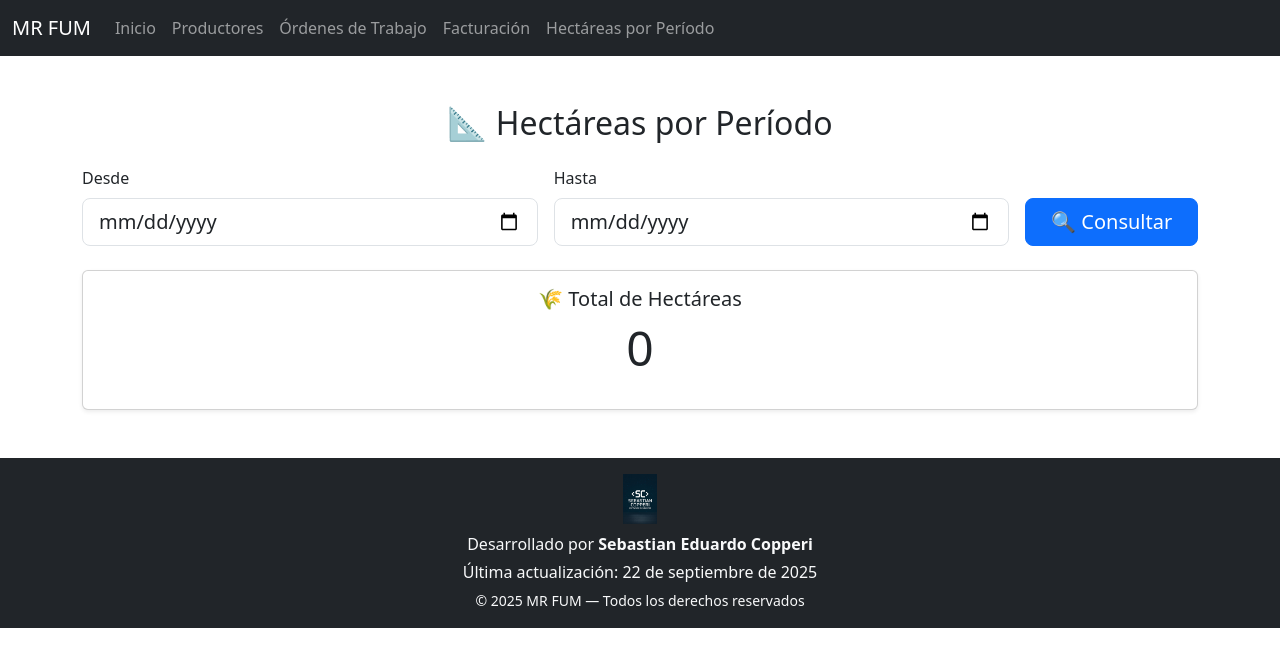
After one commit to sebacoppe/fumigadora_rosello, a Flask app: page /hectareas_periodo in a window 1280 px wide. The commit adds this page. Shown: the top 667 px of the page. Run offline with Flask 3, Linux system fonts and the light colour scheme; data that the repository does not hold is empty.

Commit message:
Agrego ruta hectareas_periodo y template PWA

```diff
--- a/rutas/dashboard.py
+++ b/rutas/dashboard.py
@@ -29,7 +29,8 @@
     ot_en_fecha = query.filter_by(estado='en_fecha').count()
     ot_completadas = query.filter_by(estado='completada').count()
 
-    return render_template('dashboard.html',
+    return render_template(
+        'dashboard.html',
         ordenes=ordenes,
         total_hectareas=total_hectareas,
         productores_activos=productores_activos,
@@ -39,3 +40,26 @@
         desde=desde_str,
         hasta=hasta_str
     )
+
+# 👇 ESTA FUNCIÓN VA FUERA DE inicio()
+@dashboard_bp.route('/hectareas_periodo', methods=['GET'])
+def hectareas_periodo():
+    desde_str = request.args.get('desde')
+    hasta_str = request.args.get('hasta')
+
+    desde = datetime.strptime(desde_str, '%Y-%m-%d').date() if desde_str else None
+    hasta = datetime.strptime(hasta_str, '%Y-%m-%d').date() if hasta_str else None
+
+    query = db.session.query(OrdenTrabajo)
+
+    if desde and hasta:
+        query = query.filter(OrdenTrabajo.fecha.between(desde, hasta))
+
+    total_hectareas = sum(ot.hectareas for ot in query.all() if ot.hectareas)
+
+    return render_template(
+        'hectareas_periodo.html',
+        total_hectareas=total_hectareas,
+        desde=desde_str,
+        hasta=hasta_str
+    )
--- a/templates/base.html
+++ b/templates/base.html
@@ -42,6 +42,7 @@
           <li class="nav-item"><a class="nav-link" href="{{ url_for('productores.listar_productores') }}">Productores</a></li>
           <li class="nav-item"><a class="nav-link" href="{{ url_for('ordenes.listar_ordenes') }}">Órdenes de Trabajo</a></li>
           <li class="nav-item"><a class="nav-link" href="{{ url_for('facturacion.listar_facturacion') }}">Facturación</a></li>
+          <li class="nav-item"><a class="nav-link" href="{{ url_for('dashboard.hectareas_periodo') }}">Hectáreas por Período</a></li>
         </ul>
       </div>
     </div>
@@ -49,6 +50,16 @@
 
   {% block contenido %}{% endblock %}
 
+  <!-- 📌 Footer -->
+  <footer class="bg-dark text-light text-center py-3 mt-4">
+    <div class="footer-logo mb-2">
+      <img src="{{ url_for('static', filename='logo_sc.png')}}" alt="Logo MR FUM" style="height:50px;">
+    </div>
+    <p class="mb-1">Desarrollado por <strong>Sebastian Eduardo Copperi</strong></p>
+    <p class="mb-1">Última actualización: 22 de septiembre de 2025</p>
+    <small>&copy; 2025 MR FUM — Todos los derechos reservados</small>
+  </footer>
+
   <script src="https://cdn.jsdelivr.net/npm/bootstrap@5.3.0/dist/js/bootstrap.bundle.min.js"></script>
 </body>
 </html>
--- /dev/null
+++ b/templates/hectareas_periodo.html
@@ -0,0 +1,38 @@
+{% extends 'base.html' %}
+{% block contenido %}
+<div class="container py-4">
+  <h2 class="text-center mb-4">📐 Hectáreas por Período</h2>
+
+  <!-- Formulario de fechas -->
+  <form method="GET" class="row g-3 mb-4">
+    <div class="col-12 col-md-5">
+      <label for="desde" class="form-label">Desde</label>
+      <input type="date" id="desde" name="desde" class="form-control form-control-lg" value="{{ desde }}">
+    </div>
+    <div class="col-12 col-md-5">
+      <label for="hasta" class="form-label">Hasta</label>
+      <input type="date" id="hasta" name="hasta" class="form-control form-control-lg" value="{{ hasta }}">
+    </div>
+    <div class="col-12 col-md-2 d-grid align-items-end">
+      <button type="submit" class="btn btn-primary btn-lg">🔍 Consultar</button>
+    </div>
+  </form>
+
+  <!-- Resultado -->
+  {% if total_hectareas is not none %}
+  <div class="card text-center shadow-sm">
+    <div class="card-body">
+      <h5 class="card-title">🌾 Total de Hectáreas</h5>
+      <p class="display-5">{{ total_hectareas }}</p>
+      {% if desde and hasta %}
+        <small class="text-muted">Período: {{ desde }} → {{ hasta }}</small>
+      {% endif %}
+    </div>
+  </div>
+  {% else %}
+  <div class="alert alert-info text-center">
+    Seleccioná un rango de fechas y presioná <strong>Consultar</strong> para ver el total de hectáreas.
+  </div>
+  {% endif %}
+</div>
+{% endblock %}
```
Also changed, not shown: static/estilos.css (+28 -0 lines).
